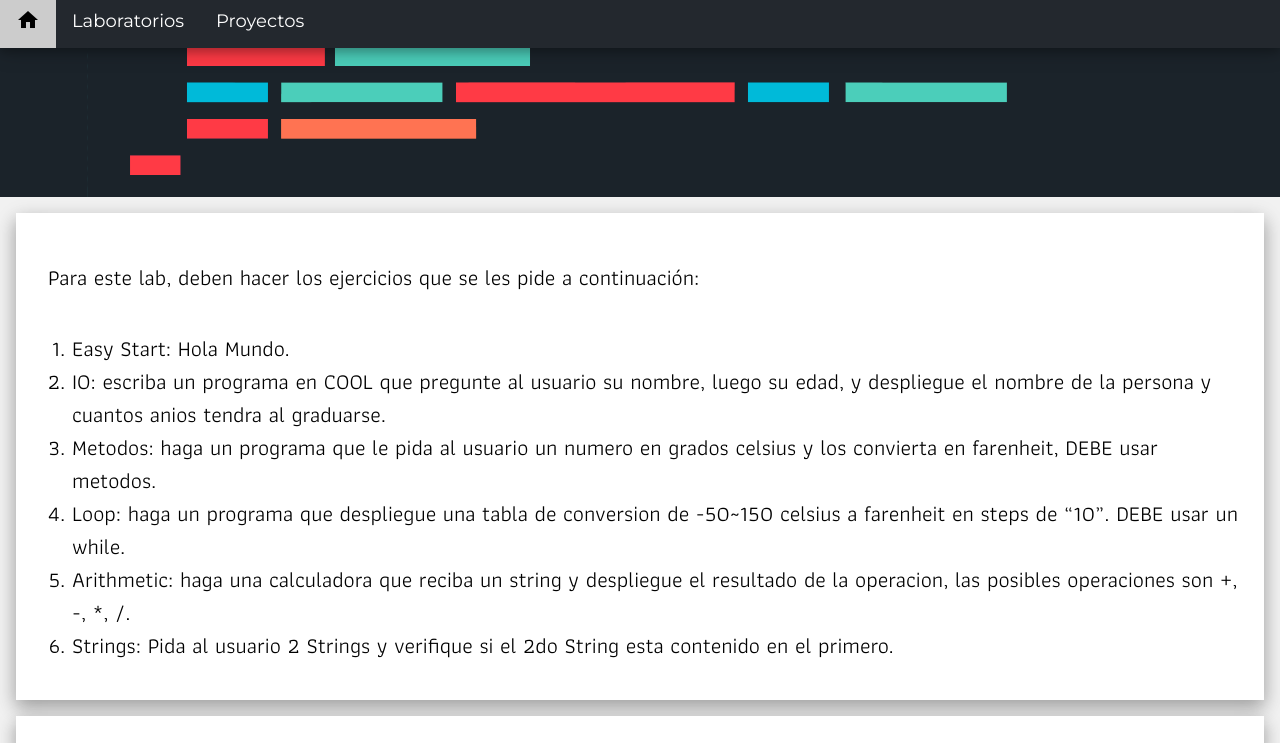
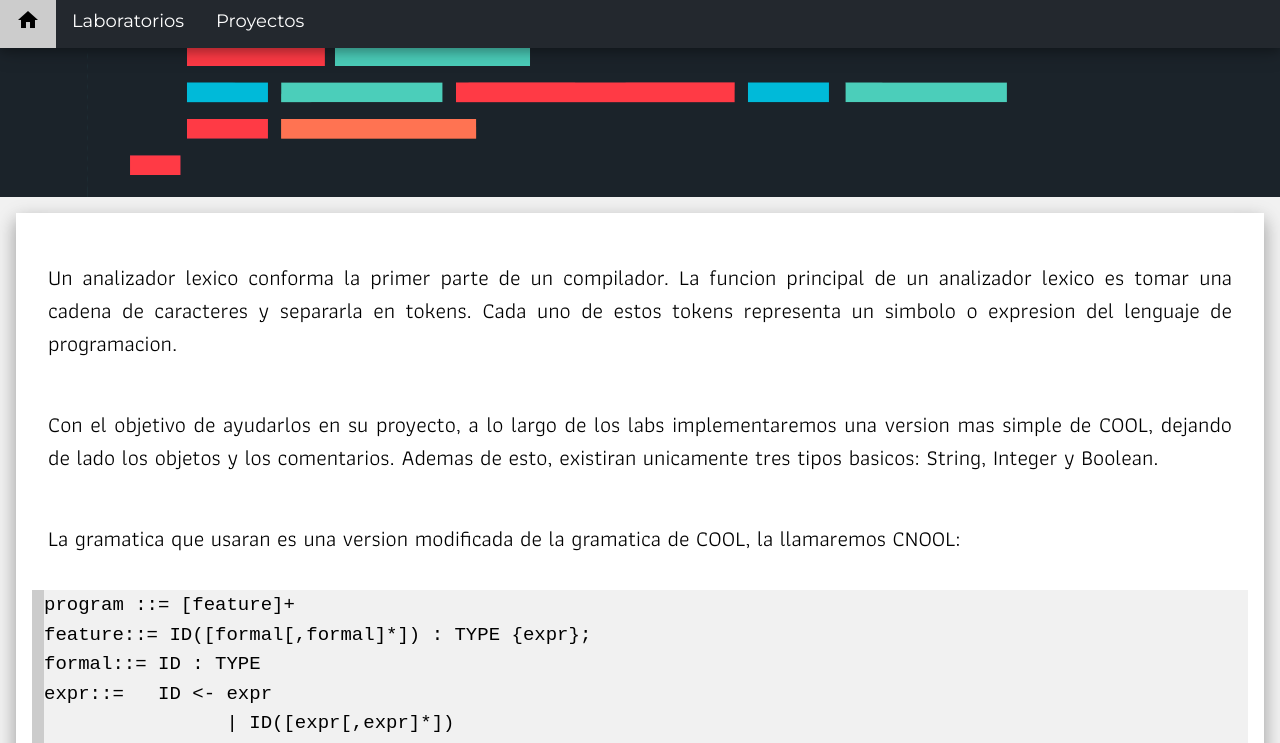
Before and after one commit to CC-4/old-page, a Jekyll site: the page built from _posts/2016-07-22-CNOOL-y-Analizador-Lexico.md, in a window 1280 px wide and 1400 px high, scrolled down 375 px. Shown: the top 743 px of the window. Built offline with Jekyll 4.4.1, drawn with Linux system fonts in a browser that asks for light colours; comment, search, counter and statistics services are not loaded; some of the changed text lies outside the part shown.

Commit message:
Especificaciones del lab agregadas.

```diff
--- a/_posts/2016-07-22-CNOOL-y-Analizador-Lexico.md
+++ b/_posts/2016-07-22-CNOOL-y-Analizador-Lexico.md
@@ -9,11 +9,40 @@
  En este lab implementaran la fase del analizador lexico para una version sin objetos de COOL. Lo llamaremos CNOOL "Classroom Not Object Oriented Language"
 ---
 
-Para este lab, deben hacer los ejercicios que se les pide a continuación:
+Un analizador lexico conforma la primer parte de un compilador. La funcion principal de un analizador lexico es tomar una cadena de caracteres y separarla
+en tokens. Cada uno de estos tokens representa un simbolo o expresion del lenguaje de programacion.
 
-1. Easy Start: Hola Mundo.
-2. IO: escriba un programa en COOL que pregunte al usuario su nombre, luego su edad, y despliegue el nombre de la persona y cuantos anios tendra al graduarse.
-3. Metodos: haga un programa que le pida al usuario un numero en grados celsius y los convierta en farenheit, DEBE usar metodos.
-4. Loop: haga un programa que despliegue una tabla de conversion de -50~150 celsius a farenheit en steps de "10". DEBE usar un while.
-5. Arithmetic: haga una calculadora que reciba un string y despliegue el resultado de la operacion, las posibles operaciones son +, -, *, /.
-6. Strings: Pida al usuario 2 Strings y verifique si el 2do String esta contenido en el primero.
+Con el objetivo de ayudarlos en su proyecto, a lo largo de los labs implementaremos una version mas simple de COOL, dejando de lado los objetos y los comentarios.
+Ademas de esto, existiran unicamente tres tipos basicos: String, Integer y Boolean.
+
+La gramatica que usaran es una version modificada de la gramatica de COOL, la llamaremos CNOOL:
+
+	program ::= [feature]+
+	feature::= ID([formal[,formal]*]) : TYPE {expr};
+	formal::= ID : TYPE
+	expr::=   ID <- expr
+			| ID([expr[,expr]*])
+			| ID : TYPE [<- expr]
+			| {[expr;]+}
+			| expr + expr
+			| expr - expr
+			| expr * expr
+			| expr / expr
+			| ~ expr
+			| expr < expr
+			| expr <= expr
+			| expr = expr
+			| not expr
+			| (expr)
+			| ID
+			| integer
+			| string
+			| true
+			| false
+
+Para reciclar los archivos que ya tienen instalados en su maquina virtual, emplearemos el mismo comando que deben utilizar para el proyecto 1:
+
+make -f /usr/class/cs143/assignments/PA2J/Makefile
+
+De todos los archivos que se copiaran, unicamente deben modificar cool.lex, y agregar las expresiones regulares necesarias para que se generen los tokens de la
+gramatica. Por razones de funcionamiento, no modificaremos el archivo TokenConstants.java, que contiene todos los tokens necesarios para el proyecto.
```
